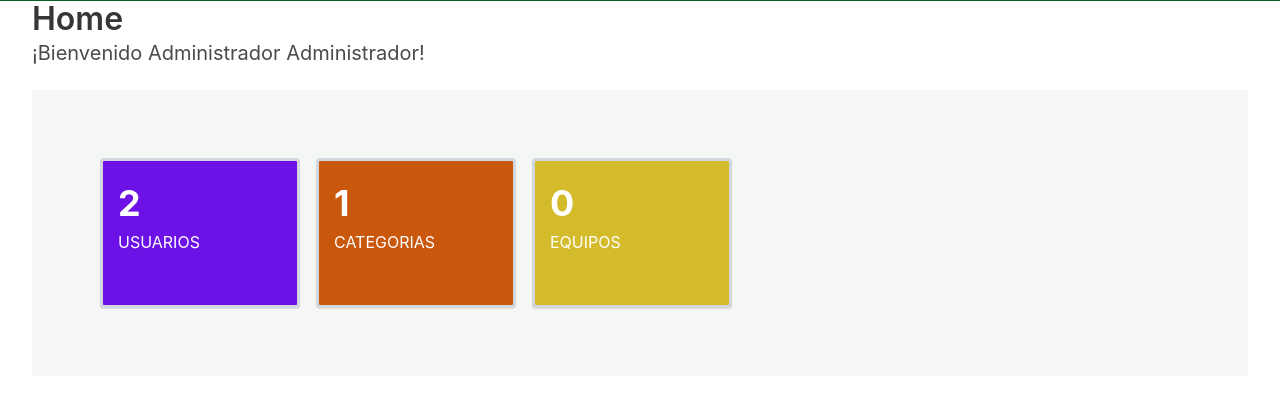
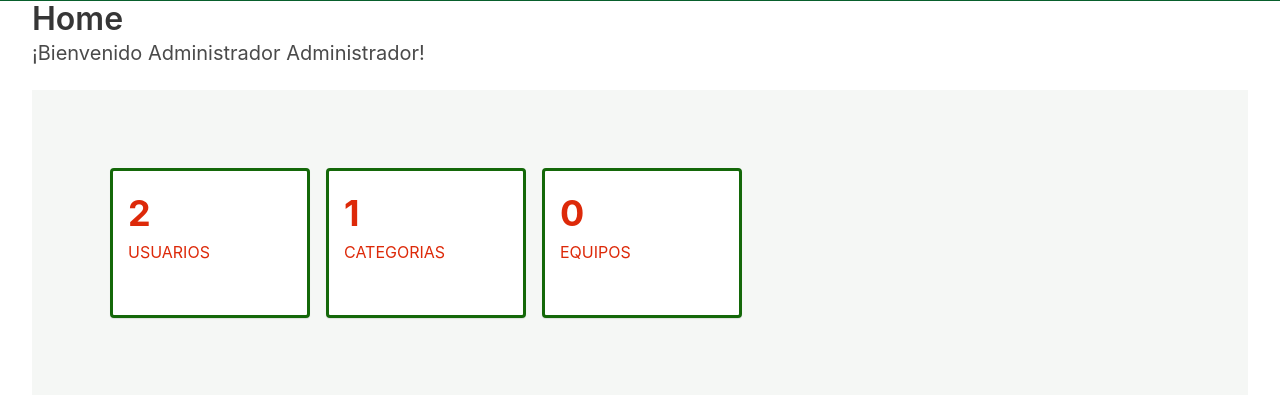
Before and after one commit to jhoosy/InventarioBaldwin, a PHP site: page /index.php?vista=home in a window 1280 px wide. Shown: the part 55-450 px from the top of the page. Run offline with PHP 8.4, Linux system fonts and the light colour scheme; a user stored in the database is signed in; data comes from the database, SQL or seed files in the repository; data that the repository does not hold is empty.

Commit message:
Agregue nuevas clases de css, para probar el dashboard

```diff
--- a/css/estilos.css
+++ b/css/estilos.css
@@ -31,7 +31,7 @@ body,html{
 
 /* Estilos para el contenedor de las cajas pequeñas */
 .container-fluid {
-	padding: 60px; /* Ajusta el espaciado según tus necesidades */
+	padding: 70px; /* Ajusta el espaciado según tus necesidades */
 	background-color: rgb(245, 247, 245);
   }
 
@@ -72,18 +72,21 @@ body,html{
 
   /* Estilos para los colores de fondo de las cajas pequeñas */
   .bg-info {
-	background-color: #6d12e6; /* Color de fondo azul claro */
-	color: #fff; /* Color de texto blanco o claro */
+	background-color: #ffffff; /* Color de fondo azul claro */
+	color: #dd2909; /* Color de texto blanco o claro */
+  border-color: #146809;
   }
 
   .bg-primary {
-	background-color: #ca580c; /* Color de fondo naranja */
-	color: #fff; /* Color de texto blanco o claro */
+	background-color: #ffffff; /* Color de fondo naranja */
+	color: #dd2909; /* Color de texto blanco o claro */
+  border-color: #146809;
   }
 
   .bg-success {
-	background-color: #d4bb2b; /* Color de fondo verde */
-	color: #fff; /* Color de texto blanco o claro */
+	background-color: #ffffff; /* Color de fondo verde */
+	color: #dd2909; /* Color de texto blanco o claro */
+  border-color: #146809;
   }
 
   .bg-danger {
```
Also changed, not shown: css/login.css (+5 -8 lines).
